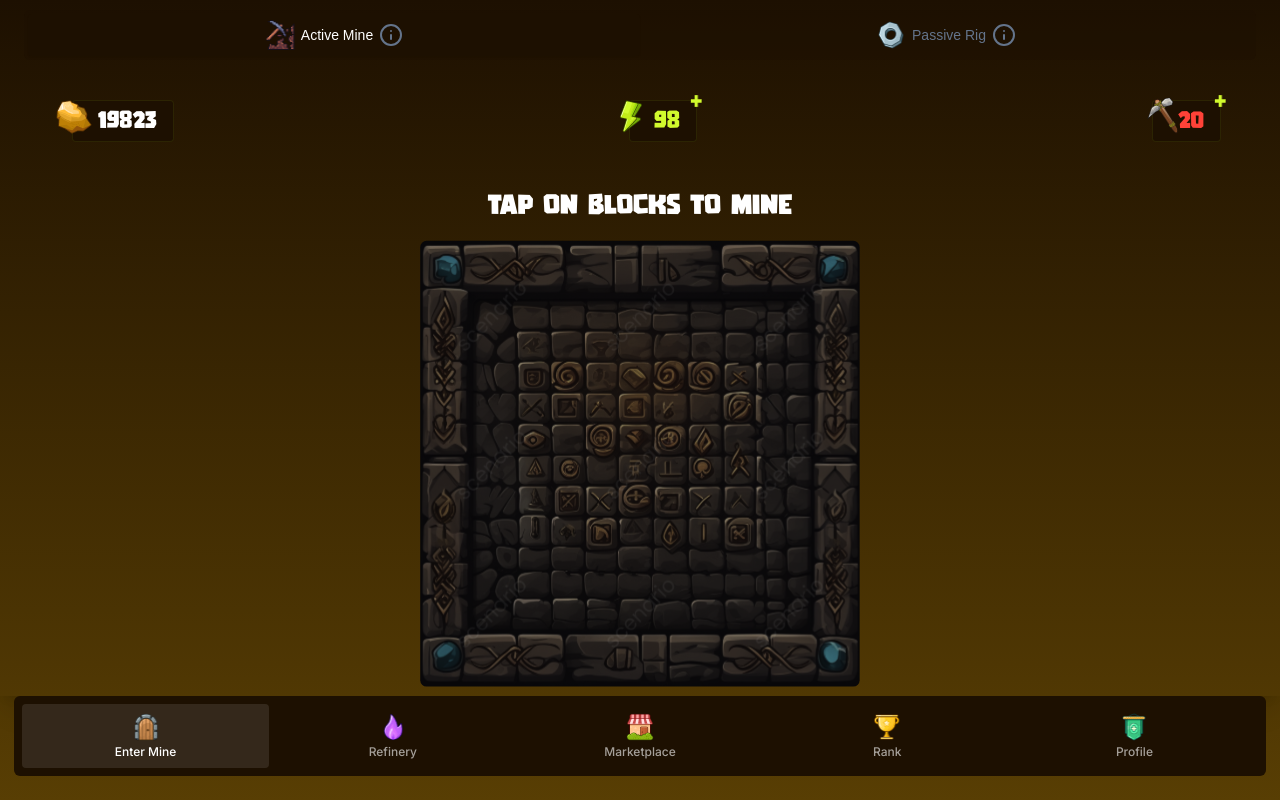
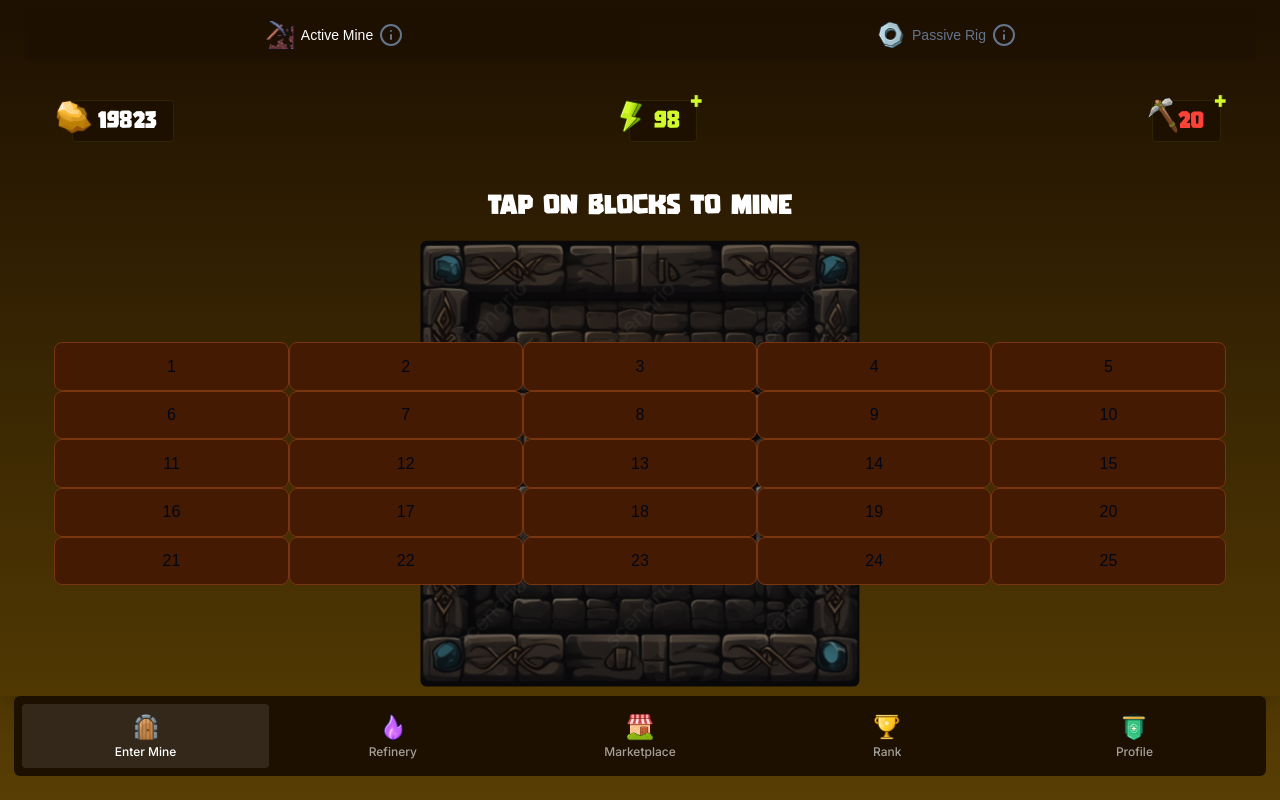
Before and after one commit to iampapagray/greed-miner-alpha, a React (Vite) app: page /#/ in a window 1280 px wide. Built offline with nearby package versions, Linux system fonts and the light colour scheme; what @tonconnect/ui-react would draw is missing.

Commit message:
fake buttons

```diff
--- a/src/components/Pit.tsx
+++ b/src/components/Pit.tsx
@@ -2,10 +2,19 @@ import { MineBackground } from '@/assets/images'
 import React from 'react'
 
 function Pit() {
+  const buttonNumbers = Array.from({ length: 25 }, (_, i) => i + 1);
+
   return (
     <div className='relative h-full w-full'>
-        <div className="absolute bottom-0 top-0 -left-3 -right-3 bg-pit-pattern bg-center bg-no-repeat bg-contain">
-          <img src={MineBackground} className="h-full w-full" />
+        <div className="absolute bottom-0 top-0 -left-3 -right-3 bg-[url('/src/assets/images/mineBg.svg')] bg-center bg-no-repeat bg-contain px-[2.65rem] py-[6.4rem]">
+          {/* <img src={MineBackground} className="absolute h-full w-full z-1" /> */}
+          <div className="w-full h-full grid grid-cols-5 grid-row-5">
+            {buttonNumbers.map((number, i) => (
+              <button key={i} className="bg-amber-950 border border-amber-900 rounded-lg flex justify-center items-center">
+                {number}
+              </button>
+            ))}
+          </div>
         </div>
     </div>
   )
```
